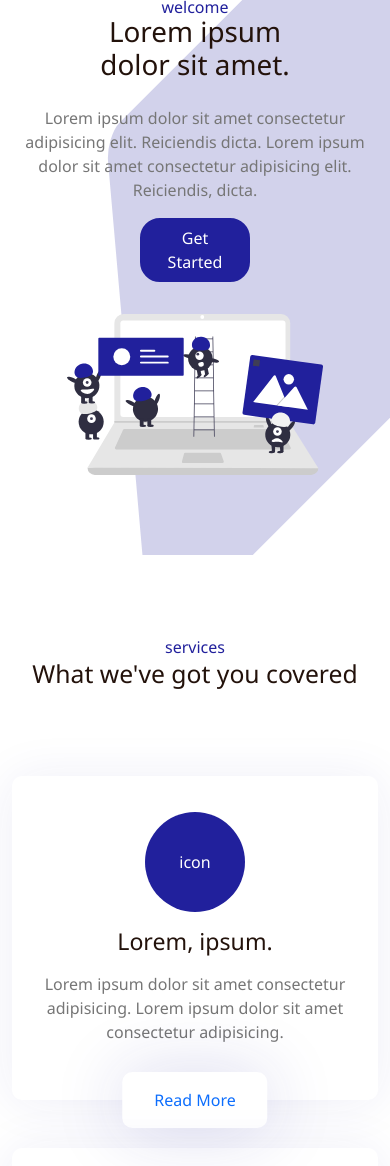
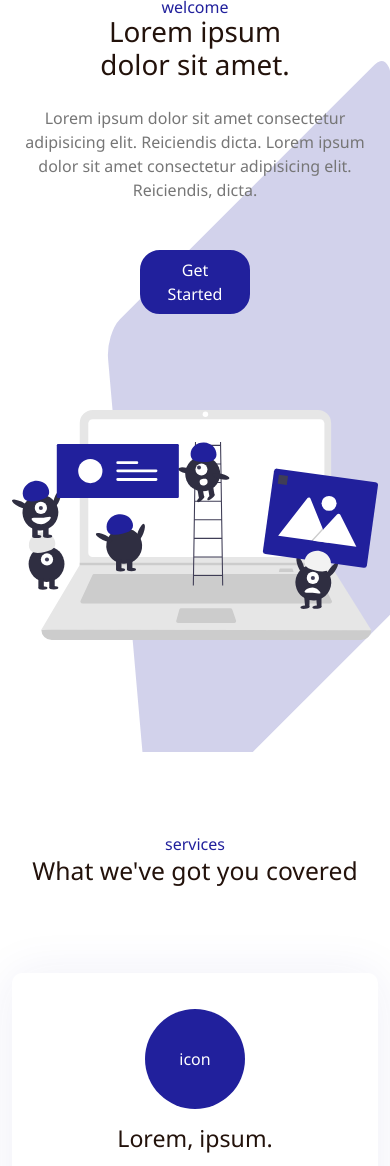
Before and after one commit to aamsalehin/zyldesk, a website: page index.html in a window 390 px wide. Shown: the part 147-1313 px from the top of the page. Drawn offline with nearby package versions, Linux system fonts and the light colour scheme.

Commit message:
home fixed

```diff
--- a/scss/_home.scss
+++ b/scss/_home.scss
@@ -51,8 +51,10 @@
     border-radius: 20px;
     overflow: hidden;
     transition: all 0.5s ease;
+    margin: 2rem 0rem;
     @media (max-width: 991px) {
       margin: auto;
+      margin: 2rem auto;
     }
 
     &:hover {
@@ -82,7 +84,13 @@
     justify-content: center;
     align-items: center;
     img {
-      width: 70%;
+      width: 100%;
+    }
+    @media (max-width: 991px) {
+      padding: 2rem 0rem;
+      img {
+        width: 100%;
+      }
     }
   }
 }
--- a/scss/_service.scss
+++ b/scss/_service.scss
@@ -34,4 +34,9 @@
   top: 100%;
   left: 50%;
   transform: translate(-50%, -50%);
+  color: $buttonColor;
+  text-transform: lowercase;
+  &:hover {
+    color: $yellowColor;
+  }
 }
--- a/scss/_variables.scss
+++ b/scss/_variables.scss
@@ -1,4 +1,5 @@
 $lightBgColor: #f1f1f1;
 $headingColor: #23120b;
+$buttonColor: rgba(35, 18, 11, 0.5);
 $blueColor: #21209c;
 $yellowColor: #fdb827;
```
Also changed, not shown: assets/css/style.css, 2 other files.
